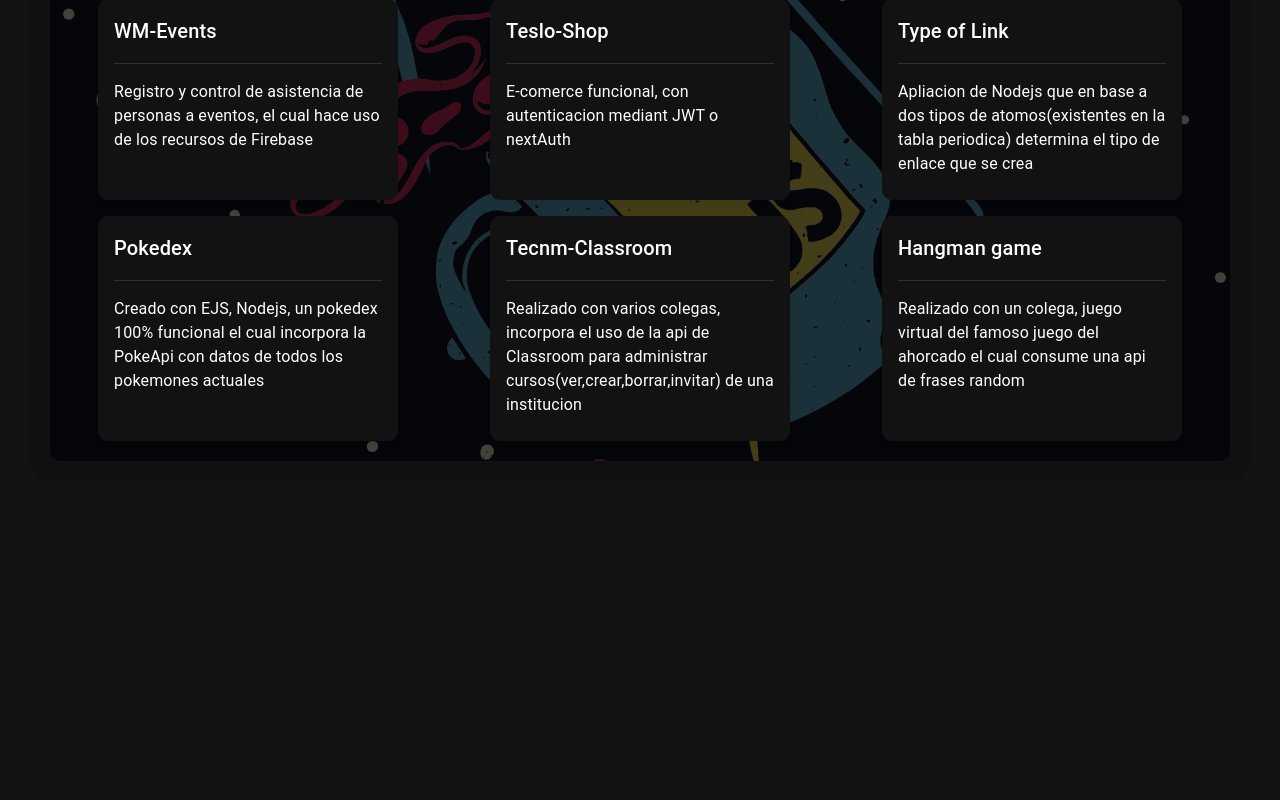
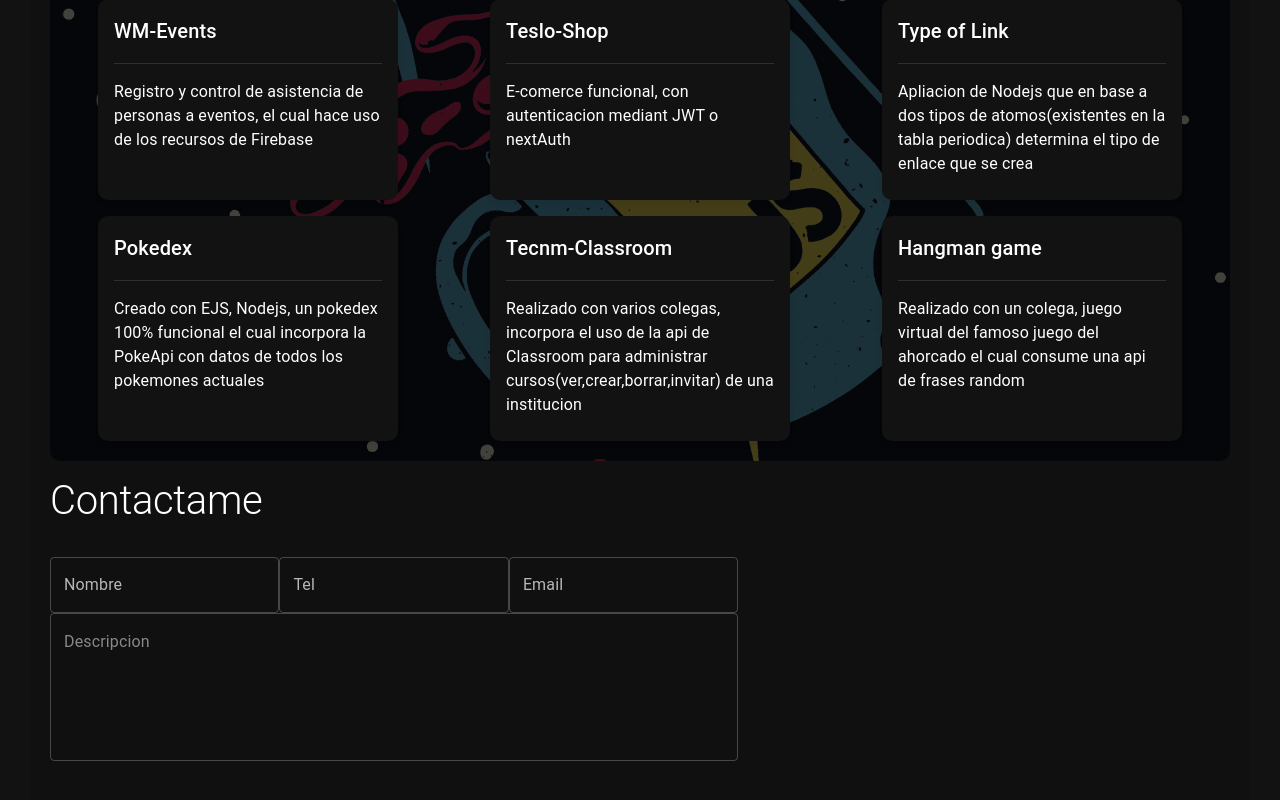
Before and after one commit to v-devOs/Site-to-Linkendln, a Next.js app: page / in a window 1280 px wide. Shown: the part 1930-2730 px from the top of the page. Built offline with nearby package versions, Linux system fonts and the light colour scheme.

Commit message:
Terminar footer y agregar funcionalidad al formulario

```diff
--- /dev/null
+++ b/components/main-page/ContactMe.tsx
@@ -0,0 +1,40 @@
+import Image from 'next/image'
+import { Grid, TextField, Typography } from '@mui/material'
+
+export const ContactMe = () => {
+  return (
+    <Grid container >
+      <Grid item sm={12}>
+      </Grid>
+
+      <Grid item sm={12} md={7} >
+        <Typography variant='h2' component='h2' mt={2} mb={4}>Contactame</Typography>
+
+        <Grid item sx={{ display: {sm: 'block', md: 'flex'}, justifyContent: 'space-between'}} m={0}>
+          <TextField fullWidth placeholder='Juan Perez' label='Nombre' className='inputForm'/>
+          <TextField fullWidth placeholder='4123465758' label='Tel' className='inputForm'/>
+          <TextField fullWidth placeholder='alguien@google.com' label='Email' className='inputForm'/>
+        </Grid>
+        <TextField
+          multiline
+          rows={5}
+          placeholder='Descripcion'
+          className='inputForm'
+          fullWidth
+        />
+
+      </Grid>
+
+      <Grid item sm={12} md={5} mt={4} sx={{ display: 'flex', justifyContent: 'center', alignContent: 'center'}}>
+        <Image
+          src='/images/back2.jpg'
+          alt='vector de programacion'
+          width={350}
+          height={350}
+          className='image-contact-me cardApear'
+        />
+      </Grid>
+
+    </Grid>
+  )
+}
--- a/components/main-page/Projects.tsx
+++ b/components/main-page/Projects.tsx
@@ -4,7 +4,7 @@
 
 export const Projects = () => {
   return (
-    <Grid container mt={2}  className='container-projects'>
+    <Grid container mt={2}   className='container-projects'>
 
       <Grid item xs={12} >
         <Typography variant="h2" component='h2'>Proyectos realizados</Typography>
--- a/components/main-page/index.ts
+++ b/components/main-page/index.ts
@@ -3,3 +3,4 @@
 
 export * from './SkillsDetails'
 export * from './Projects'
+export * from './ContactMe'
--- a/pages/index.tsx
+++ b/pages/index.tsx
@@ -1,4 +1,4 @@
-import { AboutMe, Projects, Skills } from "@/components/main-page"
+import { AboutMe, ContactMe, Projects, Skills } from "@/components/main-page"
 import { skillsBackEnd, skillsFrontEnd } from "@/data"
 import { InitialPageLayout } from "@/layouts"
 import { Grid, Typography } from "@mui/material"
@@ -36,6 +36,8 @@
 
         <Projects/>
 
+        <ContactMe/>
+
       </Grid>
 
 
--- a/styles/globals.css
+++ b/styles/globals.css
@@ -8,6 +8,7 @@
   min-height: 100vh;
   display: flex;
   justify-content: center;
+  text-align: center;
   padding: 10% 10%;
   position: absolute;
   z-index: -1;
@@ -72,6 +73,14 @@
   100% {opacity: 1;}
 }
 
+.inputForm{
+  margin: 5px;
+}
+
+.image-contact-me{
+  border-radius: 10px;
+}
+
 .fadeIn {
   -webkit-animation-duration: 0.5s;
   animation-duration: 0.5s;
@@ -108,8 +117,16 @@
     height: 150px;
   }
 
+  .container-projects{
+    padding: 5px;
+  }
+
   .cardAnimation{
     animation: boobleSide 2s infinite;
+  }
+
+  .image-contact-me{
+    display: none;
   }
 
 }
```
Also changed, not shown: components/ui/Footer.tsx (added, +14 -0 lines), public/images/back2.jpg (added).
